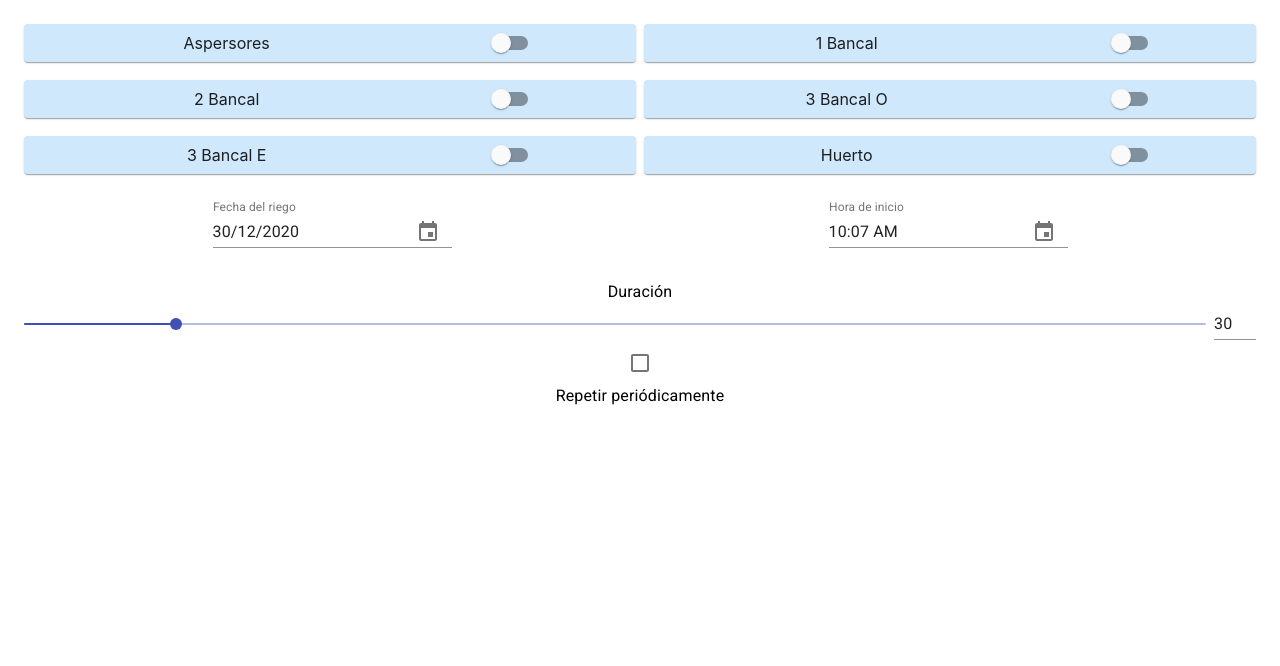
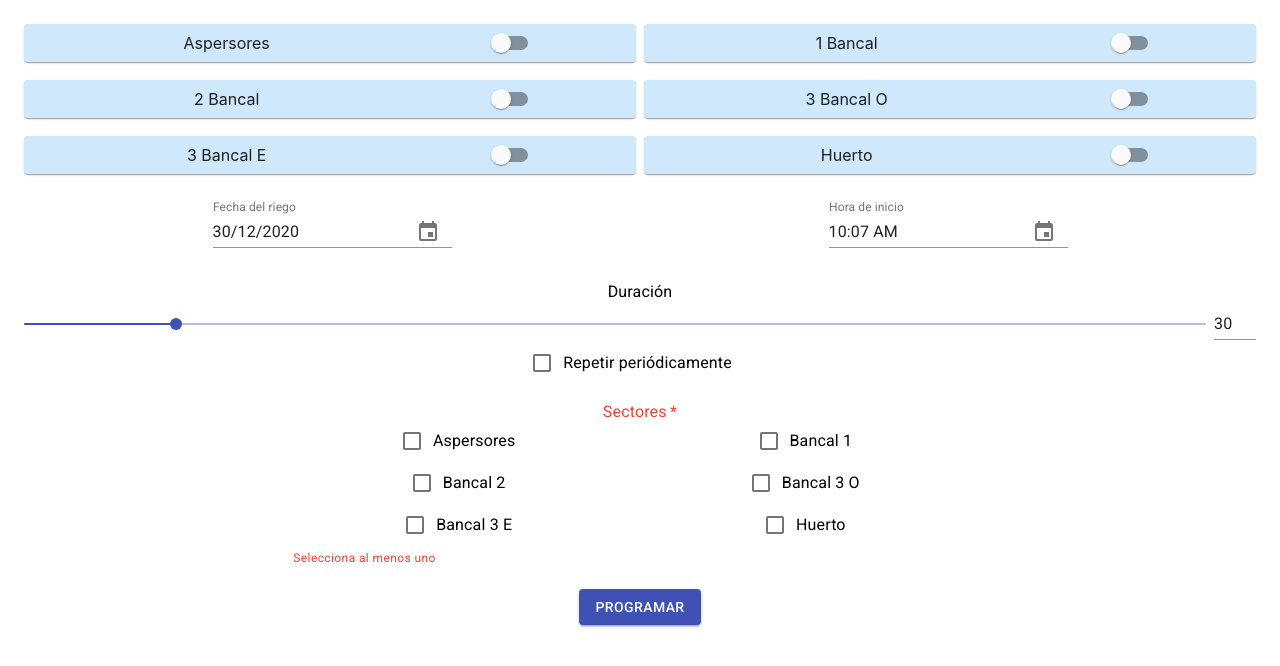
Before and after one commit to PabloEstevez/iotscheduler-ui, a React (Create React App) app: page / in a window 1280 px wide. Shown: the top 666 px of the page. Built offline with nearby package versions, Linux system fonts and the light colour scheme; no server answers.

Commit message:
set_task() 1.0

```diff
--- a/src/App.js
+++ b/src/App.js
@@ -1,10 +1,15 @@
 import React, { useEffect } from 'react';
 //import logo from './logo.svg';
 import './App.css';
-//import Button from '@material-ui/core/Button';
+import Button from '@material-ui/core/Button';
 import Switch from '@material-ui/core/Switch';
 import Checkbox from '@material-ui/core/Checkbox';
 import Container from '@material-ui/core/Container';
+import FormLabel from '@material-ui/core/FormLabel';
+import FormControl from '@material-ui/core/FormControl';
+import FormGroup from '@material-ui/core/FormGroup';
+import FormControlLabel from '@material-ui/core/FormControlLabel';
+import FormHelperText from '@material-ui/core/FormHelperText';
 
 //imports para el calendario
 import 'date-fns';
@@ -46,7 +51,8 @@ function App() {
       backgroundColor: "#cfe8fc",
       alignContent: "flex-end",
       marginBottom: 10,
-    }
+      textTransform: "capitalize",
+    },
   });
 
   const classes = useStyles();
@@ -74,10 +80,24 @@ function App() {
     console.log("newSectorState: ", sectorState)
   }, []);
 
+
+  // Para seleccionar los sectores en la programacion
+  const [selectedSectors, setSelectedSectors] = React.useState({
+    aspersores_selection: false,
+    bancal_1_selection: false,
+    bancal_2_selection: false,
+    bancal_3_W_selection: false,
+    bancal_3_E_selection: false,
+    huerto_selection: false,
+  })
+  const { aspersores_selection, bancal_1_selection, bancal_2_selection, bancal_3_W_selection, bancal_3_E_selection, huerto_selection } = selectedSectors;
+  const error = [aspersores_selection, bancal_1_selection, bancal_2_selection, bancal_3_W_selection, bancal_3_E_selection, huerto_selection].filter((v) => v).length === 0;
   // Parametros para la fecha/hora
   const [selectedDate, setSelectedDate] = React.useState(new Date());
   // Para el slider
-  const [value, setValue] = React.useState(30);
+  const [duracion, setDuracion] = React.useState(30);
+  // Para el Checkbox
+  const [ott, setOtt] = React.useState(false);
 
 
   // API HELPERS
@@ -103,6 +123,27 @@ function App() {
     return devices.devices;
   }
 
+  async function set_task(id) {
+    const requestOptions_POST = {
+      method: 'POST',
+      headers: { 'Content-Type': 'application/json' },
+      body: JSON.stringify(
+        {
+          command_init: `python3 -u /home/dietpi/IoTScheduler/DeviceController.py --id ${id} --set 1 --mqtt && echo "Inicio ${id}: $(date +"%D %H:%M:%S")" >> /home/dietpi/riego_$(date +"%Y").log`,
+          command_final: `python3 -u /home/dietpi/IoTScheduler/DeviceController.py --id ${id} --set 0 --mqtt && echo "Final ${id}: $(date +"%D %H:%M:%S")" >> /home/dietpi/riego_$(date +"%Y").log`,
+          inicio: `${selectedDate.toString().split(" ")[4]} ${selectedDate.getDate()}/${selectedDate.getMonth()+1}`,// hh:mm [dd/MM]
+          duracion: duracion,
+          comentario: makeid(10),
+          ott: !ott,
+        })
+    };
+    const respuesta = await fetch(`${API_URL}/set_task`, requestOptions_POST);
+
+    console.log(selectedDate, duracion, ott, selectedSectors)
+
+    return respuesta;
+  }
+
   // FUNCIONES
 
   const handleSwitchChange = async (event) => {
@@ -114,30 +155,55 @@ function App() {
       });
   }
 
+  const handleSelectionChange = (event) => {
+    setSelectedSectors({ ...selectedSectors, [event.target.name]: event.target.checked });
+  };
+
   const handleDateChange = (date) => {
     setSelectedDate(date);
   };
 
   const handleSliderChange = (event, newValue) => {
-    setValue(newValue);
+    setDuracion(newValue);
   };
 
   const handleBlur = () => {
     let max = 200
-    if (value < 0) {
-      setValue(0);
-    } else if (value > max) {
-      setValue(max);
+    if (duracion < 0) {
+      setDuracion(0);
+    } else if (duracion > max) {
+      setDuracion(max);
     }
   };
 
   const handleInputChange = (event) => {
-    setValue(event.target.value === '' ? '' : Number(event.target.value));
+    setDuracion(event.target.value === '' ? '' : Number(event.target.value));
   };
 
+  const handleOttChange = (event) => {
+    setOtt(event.target.checked);
+  };
+
+  async function handleSetTask() {
+    for (let i=0; i< Object.keys(selectedSectors).length; i++){
+      if (selectedSectors[Object.keys(selectedSectors)[i]]){
+        await set_task(Object.keys(selectedSectors)[i].replace("_selection",""));
+      }
+    }
+  };
 
   function bool2string(b) {
     return b ? "1" : "0";
+  }
+
+  function makeid(length) {
+    var result = '';
+    var characters = 'ABCDEFGHIJKLMNOPQRSTUVWXYZabcdefghijklmnopqrstuvwxyz';
+    var charactersLength = characters.length;
+    for (var i = 0; i < length; i++) {
+        result += characters.charAt(Math.floor(Math.random() * charactersLength));
+    }
+    return result;
   }
 
   /*function Sector(id_sector) {
@@ -320,14 +386,14 @@ function App() {
           </Grid>
         </MuiPickersUtilsProvider>
 
-        <Typography id="discrete-slider" gutterBottom>
+        <Typography id="discrete-slider" className="duracion" gutterBottom>
           <br></br>
           Duración
         </Typography>
         <Grid container spacing={1} alignItems="center">
           <Grid item xs>
             <Slider
-              value={typeof value === 'number' ? value : 0}
+              value={typeof duracion === 'number' ? duracion : 0}
               onChange={handleSliderChange}
               aria-labelledby="input-slider"
               step={5}
@@ -338,7 +404,7 @@ function App() {
           <Grid item>
             <Input
               className={classes.input}
-              value={value}
+              value={duracion}
               margin="dense"
               onChange={handleInputChange}
               onBlur={handleBlur}
@@ -353,30 +419,66 @@ function App() {
           </Grid>
         </Grid>
 
-        {/**
-        <Slider
-          margin="normal"
-          className={classes.slider}
-          defaultValue={30}
-          getAriaValueText={valuetext}
-          aria-labelledby="discrete-slider"
-          valueLabelDisplay="auto"
-          step={5}
-          marks
-          min={5}
-          max={180}
+        <FormControlLabel
+          control={
+            <Checkbox
+              checked={ott}
+              onChange={handleOttChange}
+              name="ott"
+              color="primary"
+            />
+          }
+          label="Repetir periódicamente"
         />
-        */}
-
-
-
-        <Checkbox
-          color="primary"
-          inputProps={{ 'aria-label': 'secondary checkbox' }}
-        />
-        <Typography id="discrete-slider" gutterBottom>
-          Repetir periódicamente
-        </Typography>
+        <br></br><br></br>
+        <FormControl required error={error} component="fieldset" className={classes.formControl}>
+          <FormLabel component="legend">Sectores</FormLabel>
+          <FormGroup>
+            <Grid container spacing={0} justify="center" alignItems="center">
+              <Grid item xs={6}>
+                <FormControlLabel
+                  control={<Checkbox checked={aspersores_selection} onChange={handleSelectionChange} name="aspersores_selection" />}
+                  label="Aspersores"
+                />
+              </Grid>
+              <Grid item xs={6}>
+                <FormControlLabel
+                  control={<Checkbox checked={bancal_1_selection} onChange={handleSelectionChange} name="bancal_1_selection" />}
+                  label="Bancal 1"
+                />
+              </Grid>
+              <Grid item xs={6}>
+                <FormControlLabel
+                  control={<Checkbox checked={bancal_2_selection} onChange={handleSelectionChange} name="bancal_2_selection" />}
+                  label="Bancal 2"
+                />
+              </Grid>
+              <Grid item xs={6}>
+                <FormControlLabel
+                  control={<Checkbox checked={bancal_3_W_selection} onChange={handleSelectionChange} name="bancal_3_W_selection" />}
+                  label="Bancal 3 O"
+                />
+              </Grid>
+              <Grid item xs={6}>
+                <FormControlLabel
+                  control={<Checkbox checked={bancal_3_E_selection} onChange={handleSelectionChange} name="bancal_3_E_selection" />}
+                  label="Bancal 3 E"
+                />
+              </Grid>
+              <Grid item xs={6}>
+                <FormControlLabel
+                  control={<Checkbox checked={huerto_selection} onChange={handleSelectionChange} name="huerto_selection" />}
+                  label="Huerto"
+                />
+              </Grid>
+            </Grid>
+          </FormGroup>
+          <FormHelperText>Selecciona al menos uno</FormHelperText>
+        </FormControl>
+        <br></br><br></br>
+        <Button variant="contained" color="primary" onClick={handleSetTask}>
+          Programar
+        </Button>
       </Container>
 
 
```
Also changed, not shown: 1 other file (tests, documents, lock files or other folders).
